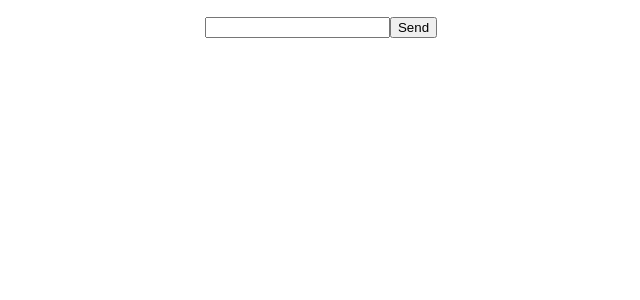
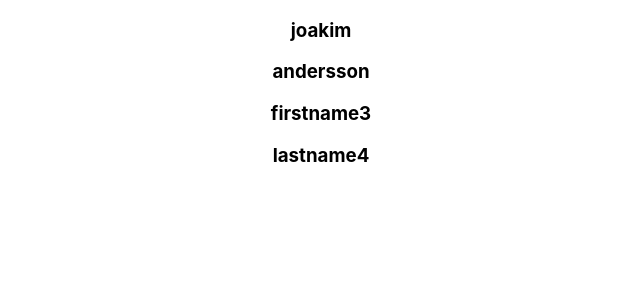
Before and after one commit to hagenek/polka, a React (Create React App) app in the folder frontend/: page / in a window 1280 px wide. Shown: the top 300 px of the page, without its empty margins (319-959 px from the left). Built offline with nearby package versions, Linux system fonts and the light colour scheme.

Commit message:
Add contact click functionality

```diff
--- a/frontend/src/components/Chat/Chat.js
+++ b/frontend/src/components/Chat/Chat.js
@@ -1,7 +1,7 @@
 import React, { useEffect, useState, useRef } from 'react'
 import socketClient from 'socket.io-client'
 
-const Chat = () => {
+const Chat = ({ contact }) => {
   const socket= useRef();
   const [message, setMessage] = useState("");
   const [messageList, setMessageList] = useState([]);
@@ -31,6 +31,7 @@ const Chat = () => {
 
   return (
     <section>
+      {contact.name}
       <ul>
         {messageList.map(message => <li>{message}</li>)}
       </ul>
--- a/frontend/src/components/ChatList/ChatList.js
+++ b/frontend/src/components/ChatList/ChatList.js
@@ -1,12 +1,18 @@
+import React, { useState } from 'react'
 import Chat from '../Chat/Chat'
+import Contact from '../Contact/Contact'
 
 const ChatList = ({ contacts }) => {
+  const [clickedContact, setClickedContact] = useState(undefined)
+
+  const handleClick = (contact) => setClickedContact(contact)
+
+  if(!contacts) return <h1>No contacts</h1>
+
   return (
     <section>
-      {contacts.map(contact => {
-
-      })}
-      <Chat />
+      {contacts.map(contact => <Contact handleClick={contact => handleClick(contact)} user={contact} /> )}
+      {clickedContact && <Chat contact={clickedContact} />}
     </section>
   )
 }
--- a/frontend/src/components/Contact/Contact.js
+++ b/frontend/src/components/Contact/Contact.js
@@ -1,8 +1,9 @@
 
-const Contact = () => {
+const Contact = ({ user, handleClick }) => {
   return (
-    <section>
-
+    <section onClick={() => handleClick(user)}>
+      <h1>{user.firstname}</h1>
+      <h1>{user.lastname}</h1>
     </section>
   )
 }
```
